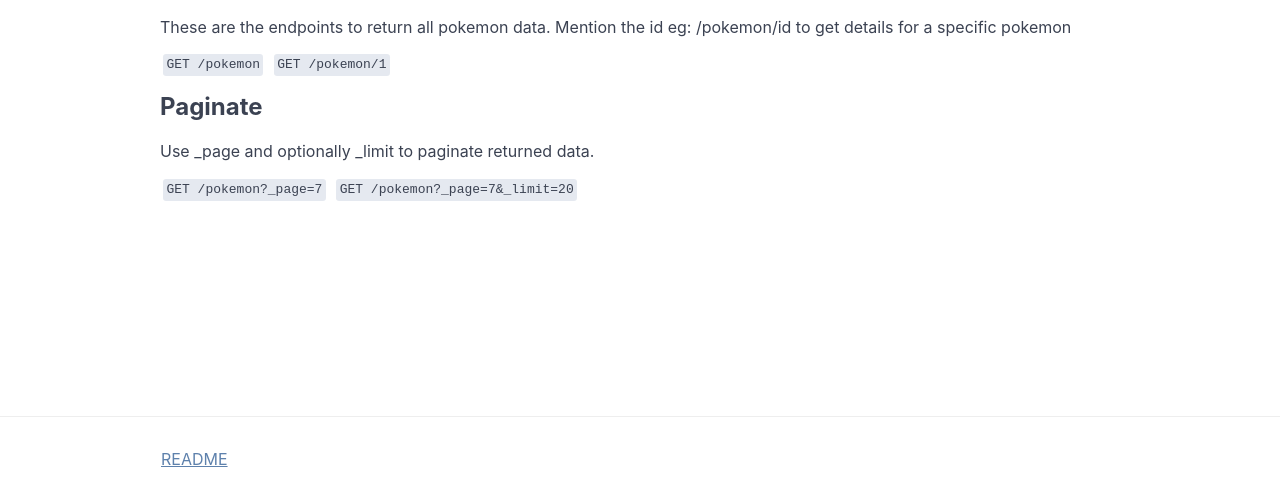
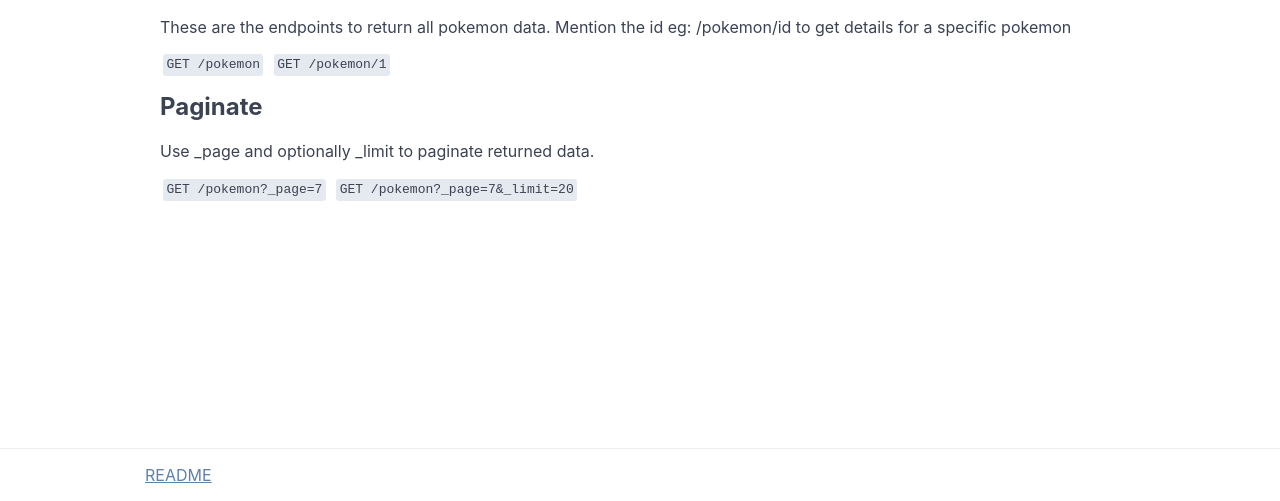
Before and after one commit to balub/pokemon-mock-api, a website: page public/index.html in a window 1280 px wide. Shown: the part 299-800 px from the top of the page. Drawn offline with Linux system fonts and the light colour scheme; no server answers.

Commit message:
changed styling5

```diff
--- a/public/style.css
+++ b/public/style.css
@@ -59,9 +59,8 @@ main {
 }
 
 footer {
-  margin-top: 3rem;
+  margin-top: 4rem;
   border-top: 1px solid #eee;
-  padding: 1rem;
 }
 
 footer p {
```
